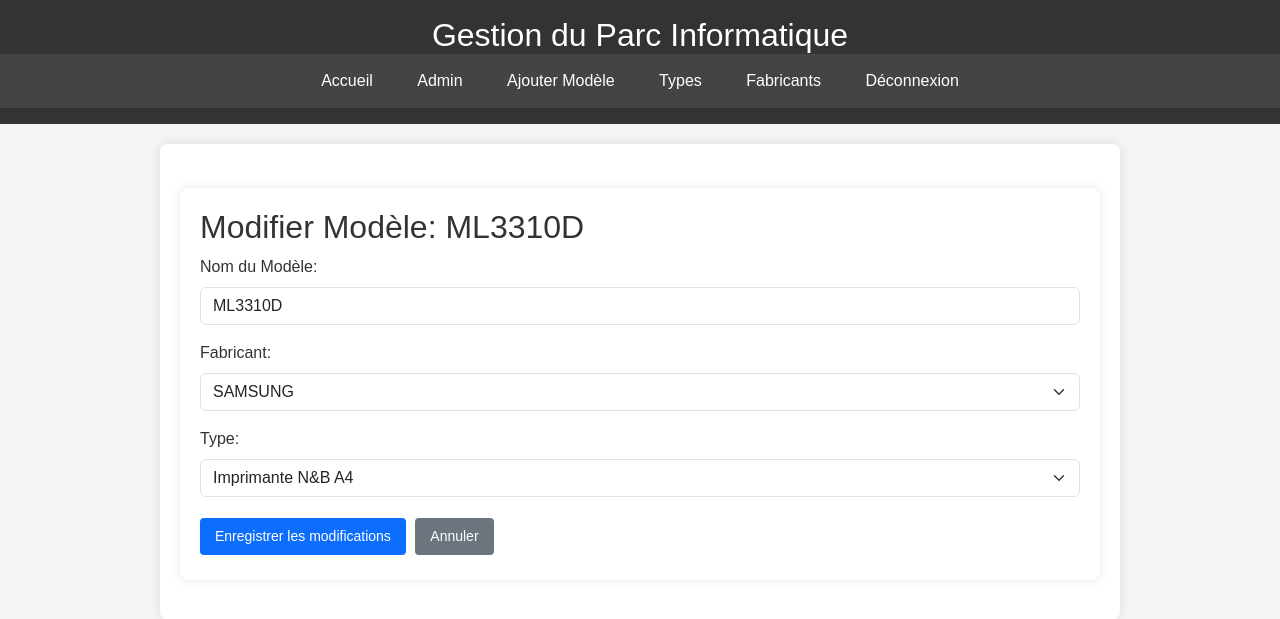
After one commit to the8Proffesional/Project, a Flask app: page /admin/modele/edit/2 in a window 1280 px wide. The commit adds this page. Shown: the top 619 px of the page. Run offline with Flask 3, Linux system fonts and the light colour scheme; the visitor is signed in with stand-in values (Sample User, id 1).

Commit message:
modification modèles

```diff
--- a/Gestion Materials/app.py
+++ b/Gestion Materials/app.py
@@ -4,7 +4,7 @@ import os # Pour générer une SECRET_KEY si non définie
 from collections import defaultdict # Importer defaultdict
 
 from extensions import db # Import shared db instance
-from models import Arrondissement, Departement, Bureau, Utilisateur # Import new models
+from models import Arrondissement, Departement, Bureau, Utilisateur, Fabricant, Type, Modele # Import new models
 
 app = Flask(__name__)
 # Configuration
@@ -14,38 +14,9 @@ app.config['SQLALCHEMY_DATABASE_URI'] = 'sqlite:///database.db'
 app.config['SQLALCHEMY_TRACK_MODIFICATIONS'] = False
 # Identifiants Admin (NON SECURISE - À remplacer par une vraie gestion utilisateurs)
 app.config['ADMIN_USERNAME'] = 'admin'
-# app.config['ADMIN_PASSWORD'] = 'password' # Changez ceci !
+app.config['ADMIN_PASSWORD'] = 'password' # Changez ceci !
 
 db.init_app(app) # Initialize db with the app
-
-# --- Définition des Modèles SQLAlchemy ---
-# (Modèles Fabricant, Type, Modele restent identiques)
-class Fabricant(db.Model):
-    id = db.Column(db.Integer, primary_key=True)
-    nom = db.Column(db.String(80), unique=True, nullable=False)
-    modeles = db.relationship('Modele', backref='fabricant', lazy=True)
-
-    def __repr__(self):
-        return f'<Fabricant {self.nom}>'
-
-class Type(db.Model):
-    id = db.Column(db.Integer, primary_key=True)
-    nom = db.Column(db.String(80), unique=True, nullable=False)
-    modeles = db.relationship('Modele', backref='type', lazy=True)
-
-    def __repr__(self):
-        return f'<Type {self.nom}>'
-
-class Modele(db.Model):
-    __tablename__ = 'modeles'
-    id = db.Column(db.Integer, primary_key=True)
-    nom = db.Column(db.String(120), nullable=False)
-    fabricant_id = db.Column(db.Integer, db.ForeignKey('fabricant.id'), nullable=False)
-    type_id = db.Column(db.Integer, db.ForeignKey('type.id'), nullable=False)
-
-    def __repr__(self):
-        return f'<Modele {self.nom}>'
-# --- Fin Définition des Modèles ---
 
 # --- Décorateur de Login ---
 def login_required(f):
@@ -115,7 +86,7 @@ def add_model():
             db.session.add(nouveau_modele)
             db.session.commit()
             flash('Modèle ajouté avec succès!', 'success')
-            return redirect(url_for('admin_dashboard')) # Rediriger vers le tableau de bord admin
+            return redirect(url_for('index')) # Rediriger vers la page d'accueil
         except Exception as e:
             db.session.rollback()
             flash(f'Erreur lors de l\'ajout du modèle: {e}', 'danger')
@@ -124,6 +95,58 @@ def add_model():
     fabricants = Fabricant.query.order_by(Fabricant.nom).all()
     types = Type.query.order_by(Type.nom).all()
     return render_template('add_model.html', fabricants=fabricants, types=types)
+
+@app.route('/admin/modele/edit/<int:id>', methods=['GET', 'POST'])
+@login_required
+def admin_edit_modele(id):
+    modele_a_modifier = db.get_or_404(Modele, id)
+    if request.method == 'POST':
+        nom = request.form.get('nom')
+        fabricant_id_str = request.form.get('fabricant_id')
+        type_id_str = request.form.get('type_id')
+
+        if not nom or not fabricant_id_str or not type_id_str:
+            flash('Nom, Fabricant et Type sont requis.', 'danger')
+        else:
+            try:
+                fabricant_id = int(fabricant_id_str)
+                type_id = int(type_id_str)
+
+                fabricant = Fabricant.query.get(fabricant_id)
+                type_item = Type.query.get(type_id)
+
+                if not fabricant or not type_item:
+                    flash('Fabricant ou Type invalide.', 'danger')
+                else:
+                    modele_a_modifier.nom = nom
+                    modele_a_modifier.fabricant_id = fabricant_id
+                    modele_a_modifier.type_id = type_id
+                    db.session.commit()
+                    flash('Modèle mis à jour avec succès!', 'success')
+                    return redirect(url_for('index')) # Redirect to the main index page
+            except ValueError:
+                flash('ID de Fabricant ou de Type invalide.', 'danger')
+            except Exception as e:
+                db.session.rollback()
+                flash(f'Erreur lors de la mise à jour du modèle: {e}', 'danger')
+
+    # For GET request or if POST had an error, re-render the form
+    fabricants = Fabricant.query.order_by(Fabricant.nom).all()
+    types = Type.query.order_by(Type.nom).all()
+    return render_template('edit_model.html', modele=modele_a_modifier, fabricants=fabricants, types=types)
+
+@app.route('/admin/modele/delete/<int:id>', methods=['POST'])
+@login_required
+def admin_delete_modele(id):
+    modele_a_supprimer = db.get_or_404(Modele, id)
+    try:
+        db.session.delete(modele_a_supprimer)
+        db.session.commit()
+        flash(f'Modèle "{modele_a_supprimer.nom}" supprimé avec succès.', 'success')
+    except Exception as e:
+        db.session.rollback()
+        flash(f'Erreur lors de la suppression du modèle: {e}', 'danger')
+    return redirect(url_for('index')) # Redirect to the main index page
 
 # --- Routes Administration ---
 
--- a/Gestion Materials/templates/base.html
+++ b/Gestion Materials/templates/base.html
@@ -5,6 +5,8 @@
     <meta name="viewport" content="width=device-width, initial-scale=1.0">
     <!-- Le titre sera défini par les pages enfants -->
     <title>{% block title %}Gestion Parc Info{% endblock %}</title>
+    <!-- Bootstrap CSS -->
+    <link href="https://cdn.jsdelivr.net/npm/bootstrap@5.3.0-alpha1/dist/css/bootstrap.min.css" rel="stylesheet" integrity="sha384-GLhlTQ8iRABdZLl6O3oVMWSktQOp6b7In1Zl3/Jr59b6EGGoI1aFkw7cmDA6j6gD" crossorigin="anonymous">
     <!-- Lien vers le fichier CSS -->
     <link rel="stylesheet" href="{{ url_for('static', filename='style.css') }}">
 </head>
@@ -47,6 +49,9 @@
     <footer>
         <!-- Vous pouvez ajouter un pied de page ici si nécessaire -->
     </footer>
+
+    <!-- Bootstrap JS Bundle with Popper -->
+    <script src="https://cdn.jsdelivr.net/npm/bootstrap@5.3.0-alpha1/dist/js/bootstrap.bundle.min.js" integrity="sha384-w76AqPfDkMBDXo30jS1Sgez6pr3x5MlQ1ZAGC+nuZB+EYdgRZgiwxhTBTkF7CXvN" crossorigin="anonymous"></script>
 
     {# Ajout de styles simples pour les alertes flash #}
     <style>
--- /dev/null
+++ b/Gestion Materials/templates/edit_model.html
@@ -0,0 +1,49 @@
+{% extends "base.html" %}
+
+{% block title %}Modifier Modèle: {{ modele.nom }}{% endblock %}
+
+{% block content %}
+<div class="container mt-4">
+    <h2>Modifier Modèle: {{ modele.nom }}</h2>
+
+    {% with messages = get_flashed_messages(with_categories=true) %}
+        {% if messages %}
+            {% for category, message in messages %}
+                <div class="alert alert-{{ category }}">{{ message }}</div>
+            {% endfor %}
+        {% endif %}
+    {% endwith %}
+
+    <form method="POST" action="{{ url_for('admin_edit_modele', id=modele.id) }}">
+        <div class="mb-3">
+            <label for="nom" class="form-label">Nom du Modèle:</label>
+            <input type="text" class="form-control" id="nom" name="nom" value="{{ request.form.nom or modele.nom }}" required>
+        </div>
+
+        <div class="mb-3">
+            <label for="fabricant_id" class="form-label">Fabricant:</label>
+            <select class="form-select" id="fabricant_id" name="fabricant_id" required>
+                {% for fabricant in fabricants %}
+                <option value="{{ fabricant.id }}" {% if (request.form.fabricant_id | string == fabricant.id | string) or (not request.form.fabricant_id and modele.fabricant_id | string == fabricant.id | string) %}selected{% endif %}>
+                    {{ fabricant.nom }}
+                </option>
+                {% endfor %}
+            </select>
+        </div>
+
+        <div class="mb-3">
+            <label for="type_id" class="form-label">Type:</label>
+            <select class="form-select" id="type_id" name="type_id" required>
+                {% for type_item in types %}
+                <option value="{{ type_item.id }}" {% if (request.form.type_id | string == type_item.id | string) or (not request.form.type_id and modele.type_id | string == type_item.id | string) %}selected{% endif %}>
+                    {{ type_item.nom }}
+                </option>
+                {% endfor %}
+            </select>
+        </div>
+
+        <button type="submit" class="btn btn-primary">Enregistrer les modifications</button>
+        <a href="{{ url_for('index') }}" class="btn btn-secondary">Annuler</a>
+    </form>
+</div>
+{% endblock %}
```
Also changed, not shown: Gestion Materials/models.py (+29 -0 lines), Gestion Materials/templates/admin_models.html (added, +48 -0 lines), Gestion Materials/templates/index.html (+11 -3 lines), instance/database.db.
